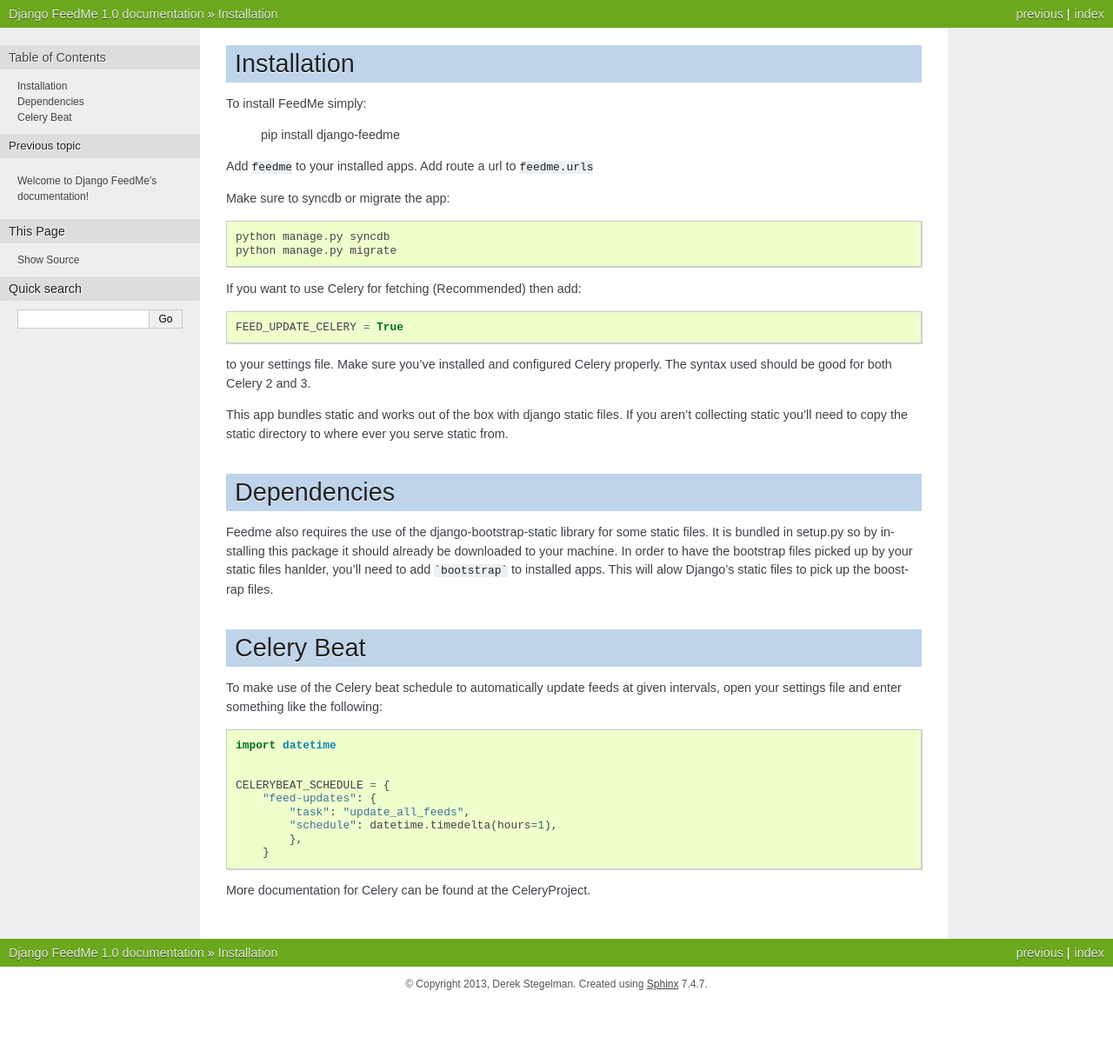
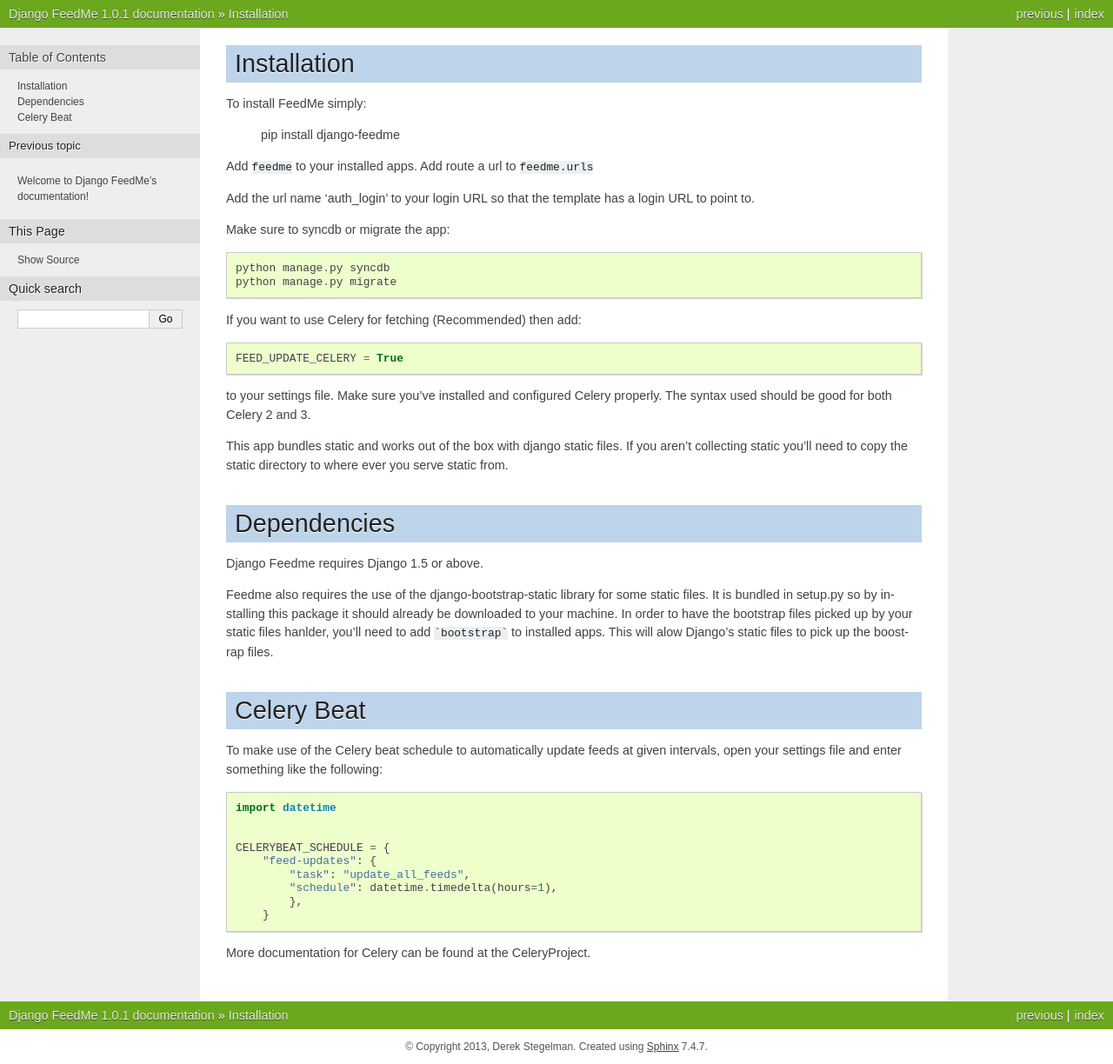
Before and after one commit to movermeyer/django-feedme, a Sphinx documentation site: the page built from docs/source/installation.rst, in a window 1280 px wide. Shown: the whole page at 87% size. Built offline with Sphinx 7.4.7, drawn with Linux system fonts in a browser that asks for light colours; before the commit the page ends 1152 px from its top, so only the background shows below that.

Commit message:
Add new docs about adding auth-login

```diff
--- a/docs/source/conf.py
+++ b/docs/source/conf.py
@@ -13,7 +13,7 @@
 
 import sys, os
 
-VERSION = '1.0'
+VERSION = '1.0.1'
 
 # If extensions (or modules to document with autodoc) are in another directory,
 # add these directories to sys.path here. If the directory is relative to the
--- a/docs/source/installation.rst
+++ b/docs/source/installation.rst
@@ -6,6 +6,8 @@
     pip install django-feedme
 
 Add ``feedme`` to your installed apps.  Add route a url to ``feedme.urls``
+
+Add the url name 'auth_login' to your login URL so that the template has a login URL to point to.
 
 Make sure to syncdb or migrate the app::
 
@@ -25,6 +27,8 @@
 
 Dependencies
 ------------
+
+Django Feedme requires Django 1.5 or above.
 
 Feedme also requires the use of the django-bootstrap-static library for some static files.  It is bundled in setup.py so by installing this package
 it should already be downloaded to your machine.  In order to have the bootstrap files picked up by your static files hanlder, you'll need to add
--- a/setup.py
+++ b/setup.py
@@ -2,7 +2,7 @@
 
 setup(
     name='django-feedme',
-    version='1.0',
+    version='1.0.1',
     zip_safe = False,
     packages=find_packages(exclude=['demo']),
     include_package_data=True,
```
Also changed, not shown: README.md (+0 -53 lines), .travis.yml, 1 other file.
